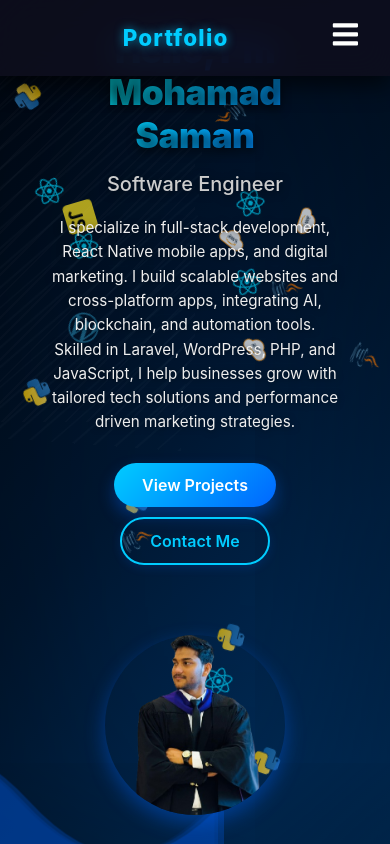
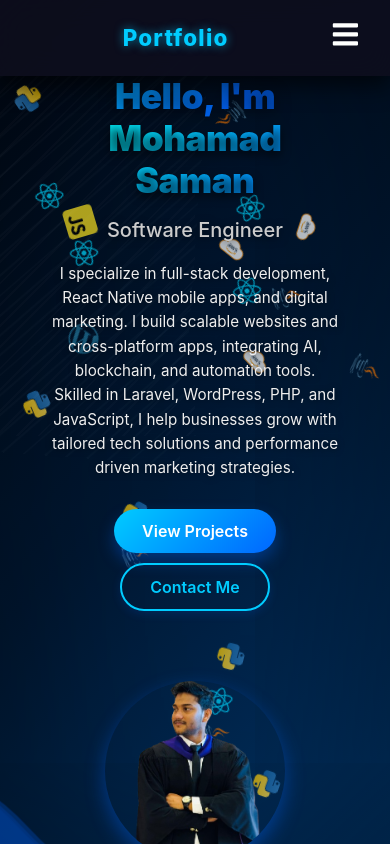
Before and after one commit to Msahan16/Protfolio, a React (Create React App) app: page / in a window 390 px wide. Shown: the top 844 px of the page. Built offline with nearby package versions, Linux system fonts and the light colour scheme.

Commit message:
Changes in hero

```diff
--- a/src/components/Hero.css
+++ b/src/components/Hero.css
@@ -6,8 +6,8 @@
   --gray: #cccccc;
   --transition-fast: 0.3s ease;
   --transition-slow: 0.5s ease;
-  --gradient: linear-gradient(135deg, #00ccff, #0066ff); /* Added gradient variable */
-  --shadow: 0 8px 20px rgba(0, 102, 255, 0.4); /* Added shadow variable */
+  --gradient: linear-gradient(135deg, #00ccff, #0066ff);
+  --shadow: 0 8px 20px rgba(0, 102, 255, 0.4);
 }
 
 /* Reset */
@@ -154,14 +154,14 @@
 .btn-primary {
   background: linear-gradient(135deg, #00ccff, #0066ff);
   color: var(--white);
-  box-shadow: 0 8px 16px rgba(0, 102, 255, 0.35); /* reduced shadow */
+  box-shadow: 0 8px 16px rgba(0, 102, 255, 0.35);
 }
 
 .btn-secondary {
   background: transparent;
   color: #00ccff;
   border: 2px solid #00ccff;
-  box-shadow: 0 3px 10px rgba(0, 102, 255, 0.15); /* reduced shadow */
+  box-shadow: 0 3px 10px rgba(0, 102, 255, 0.15);
 }
 
 .btn-hover-effect {
@@ -301,11 +301,14 @@
     animation: floatDrop 4s ease-in-out infinite alternate;
   }
   .hero-buttons {
-    justify-content: center; /* Center buttons */
+    justify-content: center;
   }
 }
 
 @media (max-width: 640px) {
+  .text-content {
+    margin-top: 50px; /* Push text lower on small screens */
+  }
   .hero-title {
     font-size: 2.7rem;
   }
@@ -321,13 +324,16 @@
     margin-top: 25px;
   }
   .hero-buttons {
-    flex-direction: column;   /* Stack vertically */
-    align-items: center;      /* Center align */
+    flex-direction: column;
+    align-items: center;
     gap: 12px;
   }
 }
 
 @media (max-width: 480px) {
+  .text-content {
+    margin-top: 65px; /* Push text even lower on very small screens */
+  }
   .hero-title {
     font-size: 2.2rem;
   }
```
